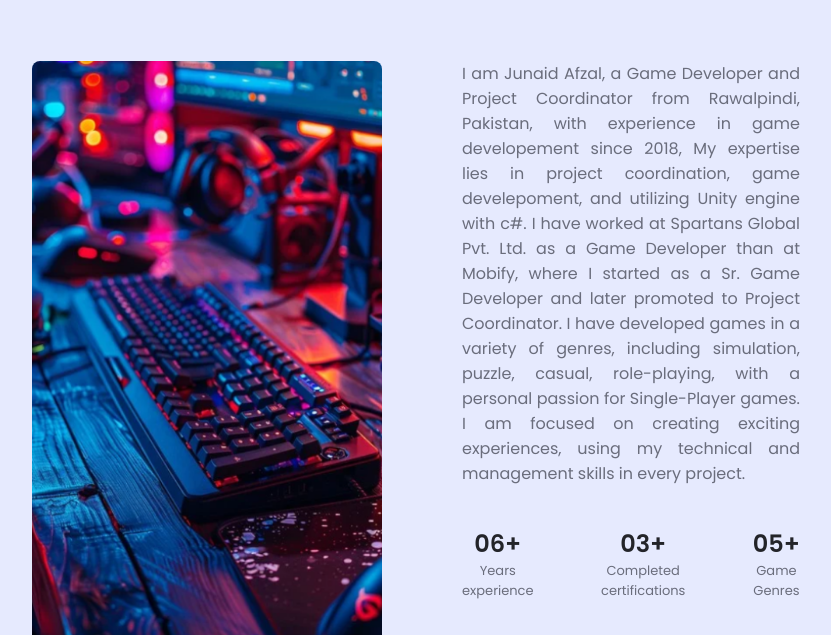
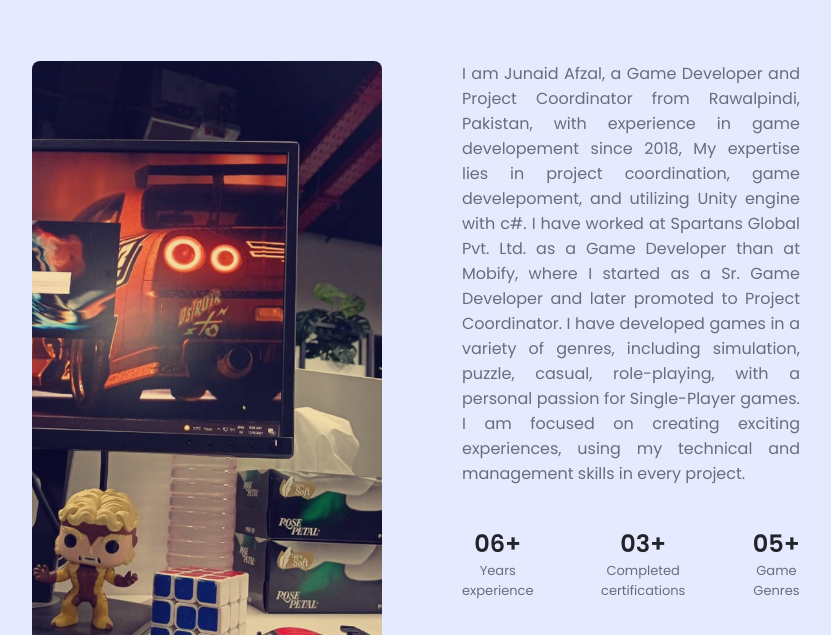
Before and after one commit to JunaidAfzal94/JunaidAfzal_Portfolio, a plain HTML site: page index.html in a window 1280 px wide. Shown: the part 1551-2186 px from the top of the page, without its empty margins (224-1055 px from the left). Drawn offline with nearby package versions, Linux system fonts and the light colour scheme.

Commit message:
Image updated

```diff
--- a/index.html
+++ b/index.html
@@ -424,7 +424,7 @@
             <span class="section__subtitle">Who I Am?</span>
 
             <div class="about__container container grid">
-                <img src="packages/images/JunaidAfzal/JunaidAfzal_2.png" alt="" class="about__img">
+                <img src="packages/images/JunaidAfzal/JunaidAfzal_2.jpg" alt="" class="about__img">
                 <div class="about__data">
                     <p class="about__description" style="text-align: justify;">
                         I am Junaid Afzal, a Game Developer and Project Coordinator from Rawalpindi, Pakistan, with experience in game developement since 2018,
```
Also changed, not shown: packages/images/JunaidAfzal/JunaidAfzal_2.jpg (added), packages/images/JunaidAfzal/JunaidAfzal_2.png (deleted).
